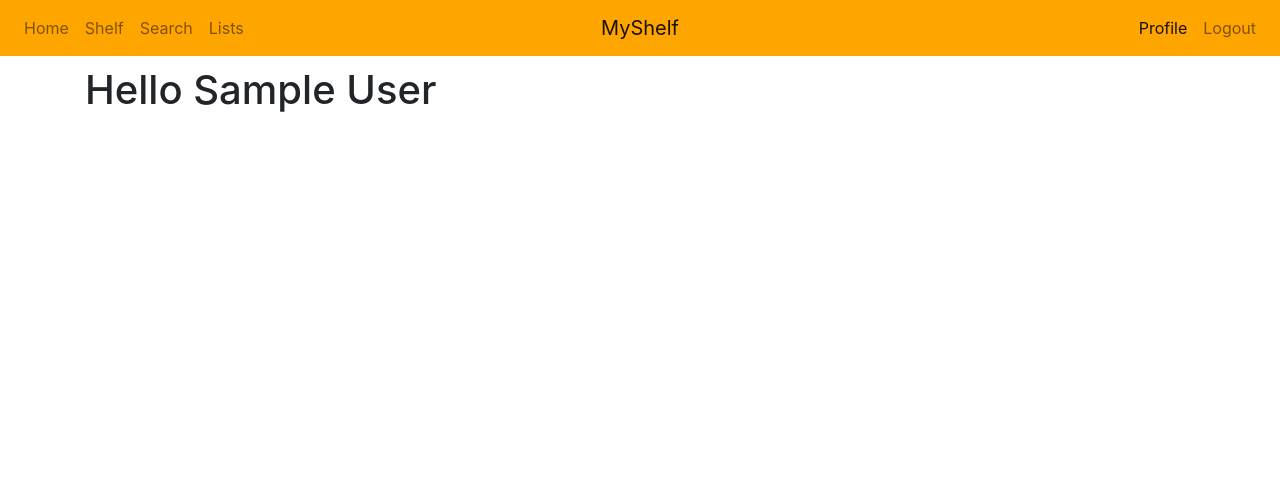
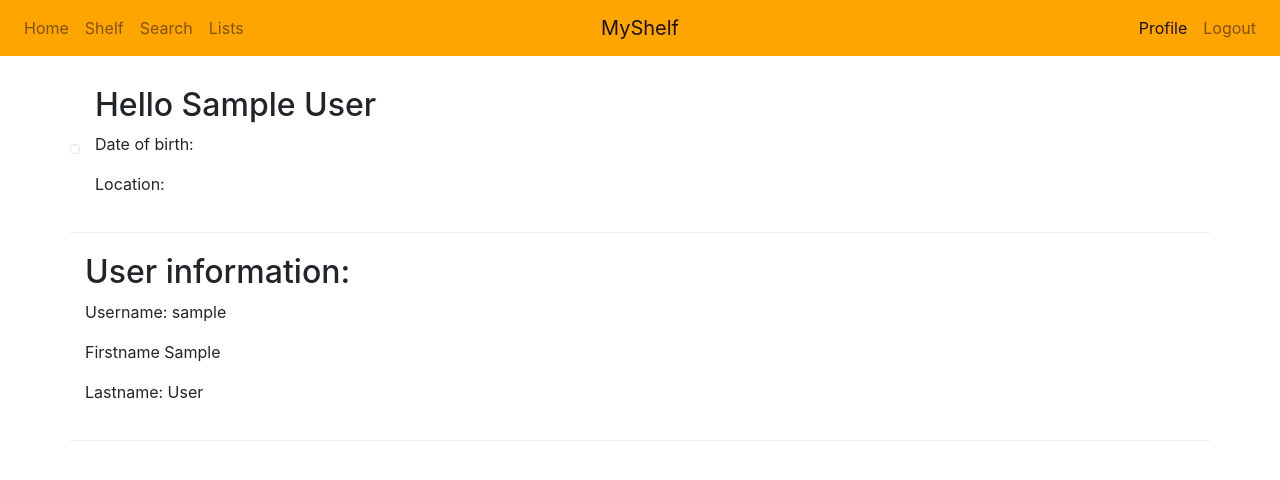
Before and after one commit to btudorache/myshelf, a Django app: a page that uses layout/templates/base.html in a window 1280 px wide. Shown: the top 480 px of the page. Run offline with Django 3.2, Linux system fonts and the light colour scheme; the visitor is signed in with stand-in values (Sample User, id 1); data comes from the database, SQL or seed files in the repository; some libraries are stand-ins or nearby versions.

Commit message:
modified user profile page and added aditional static files settings

```diff
--- a/accounts/admin.py
+++ b/accounts/admin.py
@@ -1 +1,7 @@
 from django.contrib import admin
+from .models import Profile
+
+
+@admin.register(Profile)
+class ProfileAdmin(admin.ModelAdmin):
+    list_display = ['user', 'date_of_birth', 'photo', 'location']
--- a/accounts/models.py
+++ b/accounts/models.py
@@ -17,7 +17,7 @@ class Profile(models.Model):
 
         img = Image.open(self.photo.path)
 
-        if img.height > 300 or img.width > 300:
-            output_size = (300, 300)
+        if img.height > 200 or img.width > 200:
+            output_size = (200, 200)
             img.thumbnail(output_size)
             img.save(self.photo.path)
--- a/accounts/static/css/base.css
+++ /dev/null
@@ -1,4 +0,0 @@
-#navigation_bar {
-    background-color: #FFA500;
-    margin-bottom: 10px;
-}
--- a/accounts/templates/accounts/user/user_detail.html
+++ b/accounts/templates/accounts/user/user_detail.html
@@ -3,10 +3,32 @@
 {% block title %}{{ user.get_full_name }}{% endblock %}
 
 {% block content %}
-  <h1>Hello {{ user.get_full_name }}</h1>
-  <div class="row">
-    <div class="col-3 offset-3">
-      <img src="{{ user.profile.photo.url }}">
+  <div class="row row-content align-items-center">
+    <img class="img-thumbnail img-fluid" src="{{ user.profile.photo.url }}">
+    <div class="col">
+      <h2>Hello {{ user.get_full_name }}</h2>
+      <div class="row">
+        <div class="col">
+          <p>Date of birth: {{ user.profile.date_of_birth }}</p>
+          <p>Location: {{ user.profile.location }}</p>
+        </div>
+      </div>
+    </div>
+  </div>
+
+  <div class="row row-content align-items-center">
+    <div class="col">
+      <h2>User information:</h2>
+      <div class="row">
+        <div class="col">
+          <p>Username: {{ user.username }}</p>
+          <p>Firstname {{ user.first_name }}</p>
+          <p>Lastname: {{ user.last_name }}</p>
+        </div>
+      </div>
+    </div>
+    <div class="col">
+
     </div>
   </div>
 {% endblock %}
--- a/layout/templates/base.html
+++ b/layout/templates/base.html
@@ -8,11 +8,11 @@
     <meta charset="utf-8">
     <meta name="viewport" content="width=device-width, initial-scale=1, shrink-to-fit=no">
 
+    <!-- Custom CSS -->
+    <link rel="stylesheet" href="{% static "css/base.css" %}">
+
     <!-- Bootstrap CSS -->
     <link rel="stylesheet" href="https://stackpath.bootstrapcdn.com/bootstrap/4.4.1/css/bootstrap.min.css" integrity="sha384-Vkoo8x4CGsO3+Hhxv8T/Q5PaXtkKtu6ug5TOeNV6gBiFeWPGFN9MuhOf23Q9Ifjh" crossorigin="anonymous">
-
-    <!-- Custom CSS -->
-    <link href="{% static "css/base.css" %}" rel="stylesheet">
   </head>
 
   <body>
--- a/myshelf/settings.py
+++ b/myshelf/settings.py
@@ -124,6 +124,9 @@ USE_TZ = True
 # https://docs.djangoproject.com/en/3.1/howto/static-files/
 
 STATIC_URL = '/static/'
+STATICFILES_DIRS = [
+    os.path.join(BASE_DIR, "static/"), # your static/ files folder
+]
 
 LOGIN_REDIRECT_URL = '/'
 LOGOUT_REDIRECT_URL = '/'
--- a/myshelf/urls.py
+++ b/myshelf/urls.py
@@ -26,3 +26,4 @@ urlpatterns = [
 
 if settings.DEBUG:
     urlpatterns += static(settings.MEDIA_URL, document_root=settings.MEDIA_ROOT)
+    urlpatterns += static(settings.STATIC_URL, document_root=settings.STATIC_ROOT)
--- /dev/null
+++ b/static/css/base.css
@@ -0,0 +1,10 @@
+#navigation_bar {
+    background-color: #FFA500;
+    margin-bottom: 10px;
+}
+
+.row-content {
+    margin: 0px auto;
+    padding: 20px 0px;
+    border-bottom: 1px ridge;
+}
```
